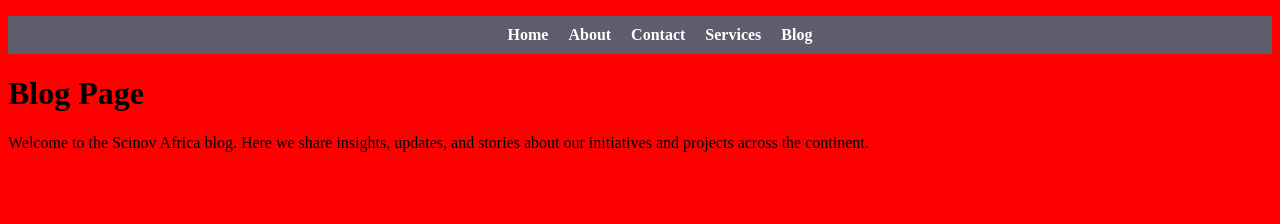
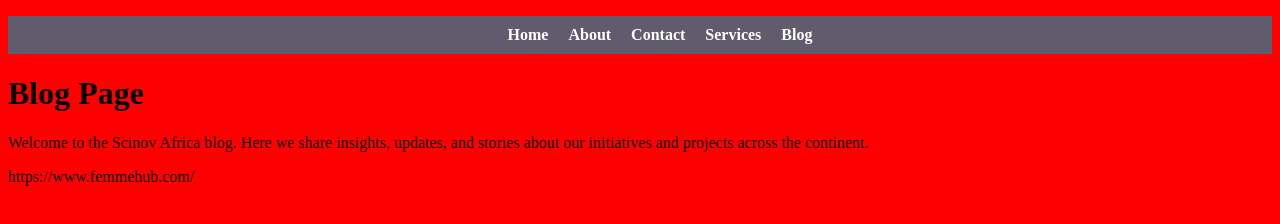
Before and after one commit to CrispinManda/scinov-lessons, a plain HTML site: page blog.html in a window 1280 px wide. Drawn offline with Linux system fonts and the light colour scheme.

```diff
--- a/blog.html
+++ b/blog.html
@@ -23,5 +23,8 @@
     <!-- content of the blog page -->
     <h1>Blog Page</h1>
     <p>Welcome to the Scinov Africa blog. Here we share insights, updates, and stories about our initiatives and projects across the continent.</p>
+
+    <!-- assinment link -->
+    https://www.femmehub.com/
 </body>
 </html>
```
